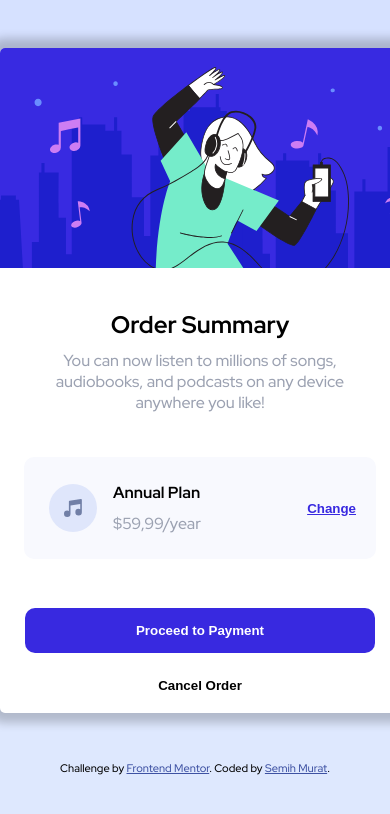
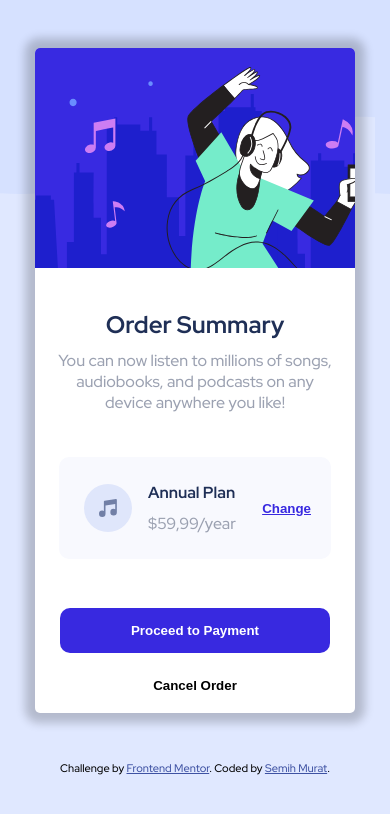
Before and after one commit to smhmurat/frontendmentor-order-summary-card, a plain HTML site: page index.html in a window 390 px wide. Drawn offline with Linux system fonts and the light colour scheme.

Commit message:
The responsive view has been fixed.

```diff
--- a/style.css
+++ b/style.css
@@ -7,7 +7,7 @@
 body {
     background-image: url(./images/pattern-background-desktop.svg);
     background-repeat: repeat-x;
-    background-color: #dee8fe;
+    background-color: hsl(225, 100%, 94%);
     overflow-x: hidden;
     font-family: 'Red Hat Display', sans-serif;
     font-size: 1rem;
@@ -15,12 +15,22 @@ body {
 
 }
 
+@media (max-width: 720px) {
+    body {
+        background-image: url(./images/pattern-background-mobile.svg);
+        background-repeat: repeat-x;
+        background-color: hsl(225, 100%, 94%);
+    }
+}
+
 h1 {
+    color: hsl(223, 47%, 23%);
     font-size: 1.5rem;
     margin-bottom: 10px;
 }
 
 h2 {
+    color: hsl(223, 47%, 23%);
     font-size: 1rem;
     margin-bottom: 10px;
 }
@@ -45,6 +55,7 @@ button {
 }
 
 .card-image {
+    display: block;
     width: 100%;
     overflow-x: hidden;
     border-radius: 5px;
@@ -117,7 +128,7 @@ button {
     color: hsl(228, 45%, 44%);
 }
 
-@media screen and (max-width: 375px) {
+@media (max-width: 720px) {
     .card {
         width: 20rem;
     }
```
